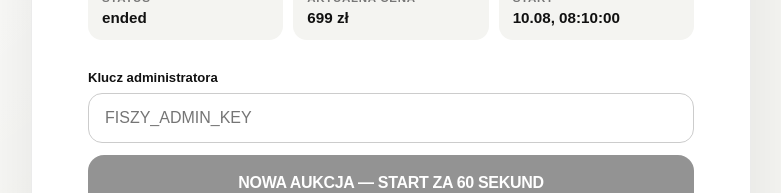
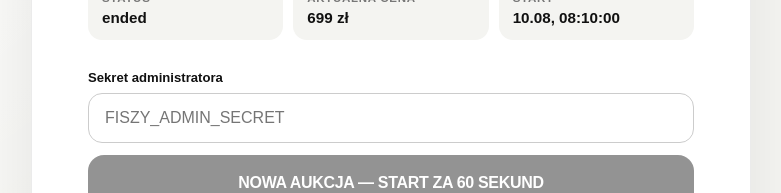
Before and after one commit to jryba94-maker/fiszy-mvp, a Next.js app: page /admin in a window 1280 px wide. Shown: the part 242-435 px from the top of the page, without its empty margins (249-1030 px from the left). Built offline with nearby package versions, Linux system fonts and the light colour scheme.

Commit message:
Update admin panel secret label

```diff
--- a/app/admin/page.tsx
+++ b/app/admin/page.tsx
@@ -68,9 +68,9 @@ export default function AdminPage() {
         setMessage(`Nowa aukcja zaplanowana na ${formatDateTime(data.startsAt)}.`);
         await loadAuction();
       } else if (data.outcome === "unauthorized") {
-        setMessage("Nieprawidłowy klucz administratora.");
+        setMessage("Nieprawidłowy sekret administratora.");
       } else if (data.outcome === "admin_not_configured") {
-        setMessage("Brak FISZY_ADMIN_KEY w zmiennych środowiskowych Vercela.");
+        setMessage("Brak FISZY_ADMIN_SECRET w zmiennych środowiskowych Vercela.");
       } else {
         setMessage("Nie udało się zapisać nowej aukcji w Redisie.");
       }
@@ -103,7 +103,7 @@ export default function AdminPage() {
         </div>
 
         <label className="adminLabel" htmlFor="admin-key">
-          Klucz administratora
+          Sekret administratora
         </label>
         <input
           id="admin-key"
@@ -112,7 +112,7 @@ export default function AdminPage() {
           value={adminKey}
           onChange={(event) => setAdminKey(event.target.value)}
           autoComplete="off"
-          placeholder="FISZY_ADMIN_KEY"
+          placeholder="FISZY_ADMIN_SECRET"
         />
 
         <button
```
